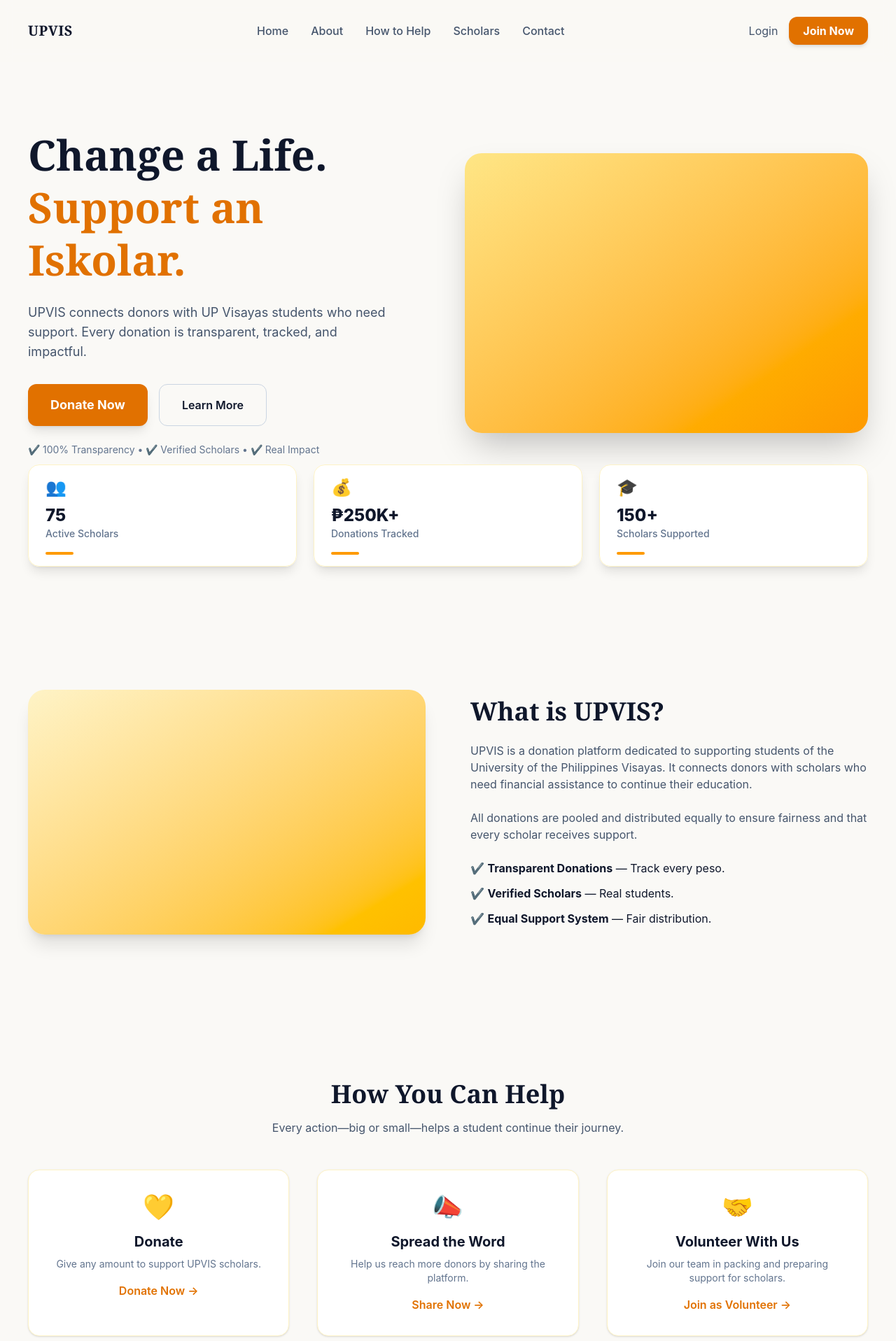
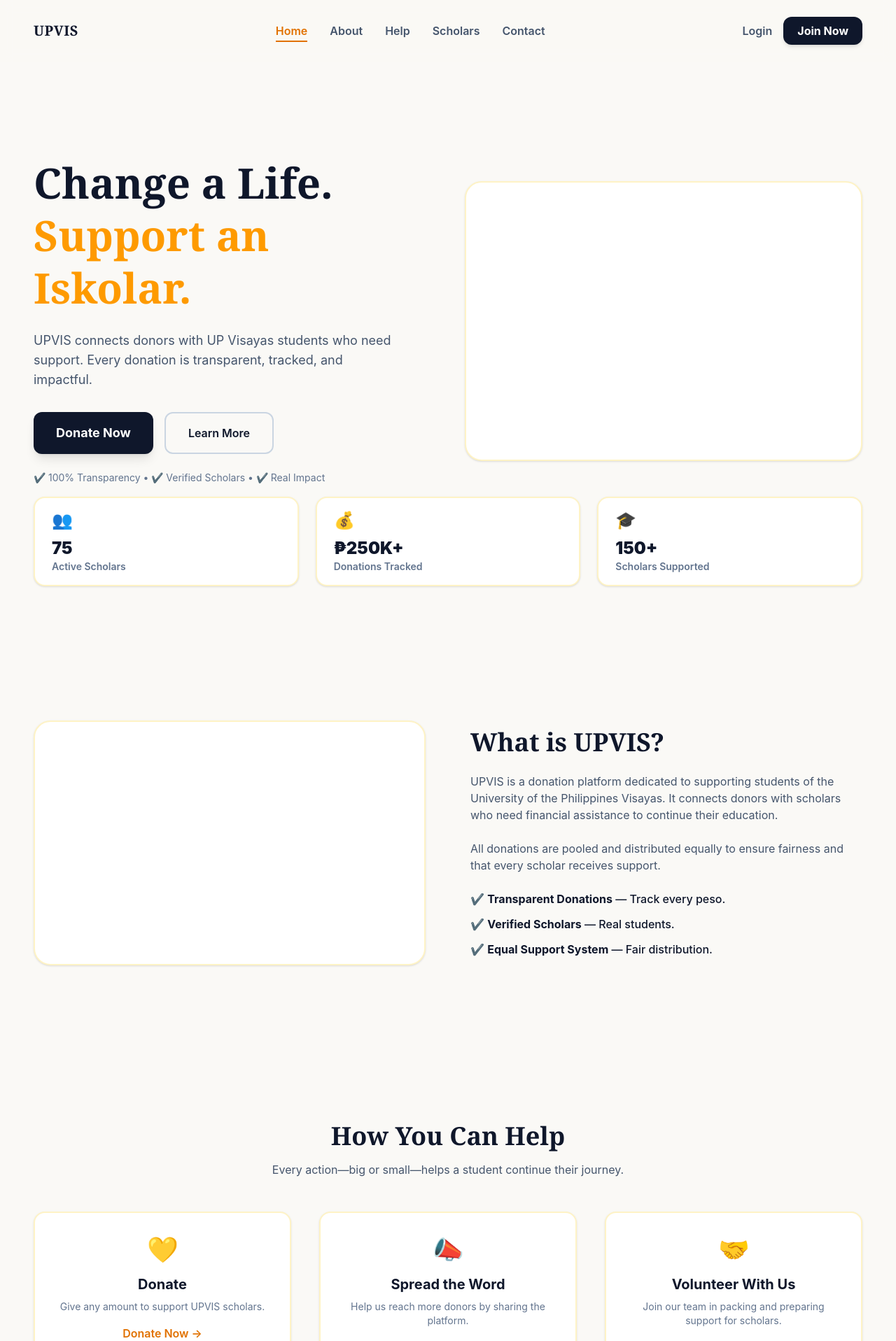
Before and after one commit to Hiagyl/upVIS, a React app in the folder frontend/: page / in a window 1280 px wide. Shown: the top 1917 px of the page at 70% size. Built offline with nearby package versions, Linux system fonts and the light colour scheme; the HTML template or start-up script is replaced by a standard one.

Commit message:
Landing page: sync colors with dashboard

```diff
--- a/frontend/src/pages/LandingPage.tsx
+++ b/frontend/src/pages/LandingPage.tsx
@@ -1,42 +1,100 @@
-import React from "react";
+import React, { useEffect, useState } from "react";
 import { useNavigate } from "react-router-dom";
+
+const sections = ["home", "about", "help", "scholars", "contact"];
 
 const LandingPage = () => {
   const navigate = useNavigate();
+  const [active, setActive] = useState("home");
 
   const scrollToSection = (id) => {
     const section = document.getElementById(id);
     section?.scrollIntoView({ behavior: "smooth" });
+    setActive(id);
   };
+
+  // 🔥 SCROLL ACTIVE NAV
+  useEffect(() => {
+    const handleScroll = () => {
+      let current = "home";
+
+      sections.forEach((id) => {
+        const el = document.getElementById(id);
+        if (el) {
+          const top = el.offsetTop - 150;
+          if (window.scrollY >= top) {
+            current = id;
+          }
+        }
+      });
+
+      setActive(current);
+    };
+
+    window.addEventListener("scroll", handleScroll);
+    return () => window.removeEventListener("scroll", handleScroll);
+  }, []);
+
+  // 🔥 FADE IN
+  useEffect(() => {
+    const elements = document.querySelectorAll(".fade-in");
+
+    const observer = new IntersectionObserver(
+      (entries) => {
+        entries.forEach((entry) => {
+          if (entry.isIntersecting) {
+            entry.target.classList.add("opacity-100", "translate-y-0");
+          }
+        });
+      },
+      { threshold: 0.2 }
+    );
+
+    elements.forEach((el) => observer.observe(el));
+
+    return () => observer.disconnect();
+  }, []);
 
   return (
     <div className="min-h-screen bg-[#FAF9F6] text-slate-900">
 
       {/* NAVBAR */}
-      <nav className="sticky top-0 bg-[#FAF9F6]/80 backdrop-blur z-50 flex items-center justify-between px-10 py-6 max-w-7xl mx-auto">
+      <nav className="sticky top-0 bg-[#FAF9F6]/90 backdrop-blur z-50 flex items-center justify-between px-12 py-6 max-w-7xl mx-auto">
         <h1 className="text-xl font-serif font-black tracking-wide">
           UPVIS
         </h1>
 
-        <div className="hidden md:flex items-center gap-8 text-slate-600 font-medium">
-          <button onClick={() => scrollToSection("home")} className="hover:text-amber-600">Home</button>
-          <button onClick={() => scrollToSection("about")} className="hover:text-amber-600">About</button>
-          <button onClick={() => scrollToSection("help")} className="hover:text-amber-600">How to Help</button>
-          <button onClick={() => scrollToSection("scholars")} className="hover:text-amber-600">Scholars</button>
-          <button onClick={() => scrollToSection("contact")} className="hover:text-amber-600">Contact</button>
+        <div className="hidden md:flex items-center gap-8 font-semibold">
+          {sections.map((sec) => (
+            <button
+              key={sec}
+              onClick={() => scrollToSection(sec)}
+              className={`relative transition ${
+                active === sec ? "text-amber-600" : "text-slate-600"
+              }`}
+            >
+              {sec.charAt(0).toUpperCase() + sec.slice(1)}
+
+              <span
+                className={`absolute left-0 -bottom-1 h-[2px] bg-amber-600 transition-all duration-300 ${
+                  active === sec ? "w-full" : "w-0"
+                }`}
+              ></span>
+            </button>
+          ))}
         </div>
 
         <div className="flex items-center gap-4">
           <button
             onClick={() => navigate("/login")}
-            className="text-slate-600 hover:text-amber-600"
+            className="text-slate-600 hover:text-amber-600 font-semibold"
           >
             Login
           </button>
 
           <button
             onClick={() => navigate("/register")}
-            className="bg-amber-600 text-white px-5 py-2 rounded-xl font-bold hover:bg-slate-900 transition shadow-md"
+            className="bg-slate-900 text-white px-5 py-2 rounded-xl font-bold hover:bg-amber-600 transition shadow-md"
           >
             Join Now
           </button>
@@ -44,13 +102,13 @@
       </nav>
 
       {/* HERO */}
-      <section id="home" className="px-10 py-24 max-w-7xl mx-auto grid md:grid-cols-2 gap-12 items-center">
+      <section id="home" className="fade-in opacity-0 translate-y-6 transition-all duration-700 px-12 py-28 max-w-7xl mx-auto grid md:grid-cols-2 gap-12 items-center">
 
         <div>
           <h1 className="text-5xl md:text-6xl font-serif font-black leading-tight mb-6">
             Change a Life.
             <br />
-            <span className="text-amber-600">Support an Iskolar.</span>
+            <span className="text-amber-500">Support an Iskolar.</span>
           </h1>
 
           <p className="text-lg text-slate-600 mb-8 max-w-lg">
@@ -61,14 +119,14 @@
           <div className="flex gap-4">
             <button
               onClick={() => navigate("/register")}
-              className="bg-amber-600 hover:bg-slate-900 text-white px-8 py-4 rounded-xl font-bold text-lg shadow-lg transition"
+              className="bg-slate-900 hover:bg-amber-600 text-white px-8 py-4 rounded-xl font-bold text-lg shadow-lg transition hover:scale-105"
             >
               Donate Now
             </button>
 
             <button
               onClick={() => scrollToSection("about")}
-              className="border border-slate-300 px-8 py-4 rounded-xl font-semibold hover:bg-slate-100 transition"
+              className="border-2 border-slate-300 px-8 py-4 rounded-xl font-semibold hover:bg-slate-100 transition"
             >
               Learn More
             </button>
@@ -80,52 +138,46 @@
         </div>
 
         <div className="relative">
-          <div className="w-full h-[400px] bg-gradient-to-br from-amber-200 to-amber-500 rounded-3xl shadow-2xl"></div>
+          <div className="w-full h-[400px] bg-white border-2 border-amber-100 rounded-3xl shadow-sm"></div>
         </div>
 
       </section>
 
       {/* STATS */}
-      <section className="relative max-w-7xl mx-auto -mt-[85px] z-10 px-10 mb-20">
+      <section className="fade-in opacity-0 translate-y-6 transition-all duration-700 relative max-w-7xl mx-auto -mt-[95px] z-10 px-12 mb-20">
         <div className="grid grid-cols-1 md:grid-cols-3 gap-6">
 
-          {/* CARD 1 - ACTIVE SCHOLARS */}
-          <div className="bg-white/95 backdrop-blur-md border border-amber-100 rounded-2xl px-6 py-4 shadow-lg hover:shadow-2xl transition hover:-translate-y-1">
+          <div className="bg-white border-2 border-amber-100 rounded-2xl px-6 py-4 shadow-sm hover:shadow-xl hover:-translate-y-1 transition">
             <div className="text-2xl mb-2">👥</div>
-            <h2 className="text-2xl font-extrabold text-slate-900">75</h2>
-            <p className="text-sm text-slate-500 font-medium">
+            <h2 className="text-2xl font-black">75</h2>
+            <p className="text-sm text-slate-500 font-semibold">
               Active Scholars
             </p>
-            <div className="mt-4 h-1 w-10 bg-amber-500 rounded-full"></div>
           </div>
 
-          {/* CARD 2 - DONATIONS */}
-          <div className="bg-white/95 backdrop-blur-md border border-amber-100 rounded-2xl px-6 py-4 shadow-lg hover:shadow-2xl transition hover:-translate-y-1">
+          <div className="bg-white border-2 border-amber-100 rounded-2xl px-6 py-4 shadow-sm hover:shadow-xl hover:-translate-y-1 transition">
             <div className="text-2xl mb-2">💰</div>
-            <h2 className="text-2xl font-extrabold text-slate-900">₱250K+</h2>
-            <p className="text-sm text-slate-500 font-medium">
+            <h2 className="text-2xl font-black">₱250K+</h2>
+            <p className="text-sm text-slate-500 font-semibold">
               Donations Tracked
             </p>
-            <div className="mt-4 h-1 w-10 bg-amber-500 rounded-full"></div>
           </div>
 
-          {/* CARD 3 - TOTAL SCHOLARS */}
-          <div className="bg-white/95 backdrop-blur-md border border-amber-100 rounded-2xl px-6 py-4 shadow-lg hover:shadow-2xl transition hover:-translate-y-1">
+          <div className="bg-white border-2 border-amber-100 rounded-2xl px-6 py-4 shadow-sm hover:shadow-xl hover:-translate-y-1 transition">
             <div className="text-2xl mb-2">🎓</div>
-            <h2 className="text-2xl font-extrabold text-slate-900">150+</h2>
-            <p className="text-sm text-slate-500 font-medium">
+            <h2 className="text-2xl font-black">150+</h2>
+            <p className="text-sm text-slate-500 font-semibold">
               Scholars Supported
             </p>
-            <div className="mt-4 h-1 w-10 bg-amber-500 rounded-full"></div>
           </div>
 
         </div>
       </section>
 
       {/* ABOUT */}
-      <section id="about" className="px-10 py-24 max-w-7xl mx-auto grid md:grid-cols-2 gap-16 items-center">
+      <section id="about" className="fade-in opacity-0 translate-y-6 transition-all duration-700 px-12 py-28 max-w-7xl mx-auto grid md:grid-cols-2 gap-16 items-center">
 
-        <div className="bg-gradient-to-br from-amber-100 to-amber-400 h-[350px] rounded-3xl shadow-xl"></div>
+        <div className="bg-white border-2 border-amber-100 h-[350px] rounded-3xl shadow-sm"></div>
 
         <div>
           <h2 className="text-4xl font-serif font-black mb-6">
@@ -143,7 +195,7 @@
             and that every scholar receives support.
           </p>
 
-          <div className="space-y-3">
+          <div className="space-y-3 font-medium">
             <p>✔ <strong>Transparent Donations</strong> — Track every peso.</p>
             <p>✔ <strong>Verified Scholars</strong> — Real students.</p>
             <p>✔ <strong>Equal Support System</strong> — Fair distribution.</p>
@@ -153,7 +205,7 @@
       </section>
 
       {/* HOW TO HELP */}
-      <section id="help" className="px-10 py-28 max-w-7xl mx-auto text-center">
+      <section id="help" className="fade-in opacity-0 translate-y-6 transition-all duration-700 px-12 py-28 max-w-7xl mx-auto text-center">
 
         <h2 className="text-4xl font-serif font-black mb-4">
           How You Can Help
@@ -165,38 +217,35 @@
 
         <div className="grid md:grid-cols-3 gap-10">
 
-          {/* DONATE */}
-          <div className="group bg-white p-8 rounded-2xl border border-amber-100 shadow-sm hover:shadow-xl hover:-translate-y-2 transition cursor-pointer">
+          <div className="bg-white p-8 rounded-2xl border-2 border-amber-100 shadow-sm hover:shadow-xl transition hover:-translate-y-1">
             <div className="text-4xl mb-4">💛</div>
             <h3 className="text-xl font-bold mb-2">Donate</h3>
             <p className="text-slate-500 text-sm mb-4">
               Give any amount to support UPVIS scholars.
             </p>
-            <span className="text-amber-600 font-semibold group-hover:underline">
+            <span className="text-amber-600 font-semibold">
               Donate Now →
             </span>
           </div>
 
-          {/* SHARE */}
-          <div className="group bg-white p-8 rounded-2xl border border-amber-100 shadow-sm hover:shadow-xl hover:-translate-y-2 transition cursor-pointer">
+          <div className="bg-white p-8 rounded-2xl border-2 border-amber-100 shadow-sm hover:shadow-xl transition hover:-translate-y-1">
             <div className="text-4xl mb-4">📣</div>
             <h3 className="text-xl font-bold mb-2">Spread the Word</h3>
             <p className="text-slate-500 text-sm mb-4">
               Help us reach more donors by sharing the platform.
             </p>
-            <span className="text-amber-600 font-semibold group-hover:underline">
+            <span className="text-amber-600 font-semibold">
               Share Now →
             </span>
           </div>
 
-          {/* VOLUNTEER / PARTNER */}
-          <div className="group bg-white p-8 rounded-2xl border border-amber-100 shadow-sm hover:shadow-xl hover:-translate-y-2 transition cursor-pointer">
+          <div className="bg-white p-8 rounded-2xl border-2 border-amber-100 shadow-sm hover:shadow-xl transition hover:-translate-y-1">
             <div className="text-4xl mb-4">🤝</div>
             <h3 className="text-xl font-bold mb-2">Volunteer With Us</h3>
             <p className="text-slate-500 text-sm mb-4">
               Join our team in packing and preparing support for scholars.
             </p>
-            <span className="text-amber-600 font-semibold group-hover:underline">
+            <span className="text-amber-600 font-semibold">
               Join as Volunteer →
             </span>
           </div>
@@ -206,9 +255,9 @@
       </section>
 
       {/* SCHOLARS */}
-      <section id="scholars" className="px-10 py-24 max-w-7xl mx-auto grid md:grid-cols-2 gap-16 items-center">
+      <section id="scholars" className="fade-in opacity-0 translate-y-6 transition-all duration-700 px-12 py-24 max-w-7xl mx-auto grid md:grid-cols-2 gap-16 items-center">
 
-        <div className="bg-slate-200 h-[350px] rounded-3xl"></div>
+        <div className="bg-white border-2 border-amber-100 h-[350px] rounded-3xl shadow-sm"></div>
 
         <div>
           <h2 className="text-3xl font-serif font-black mb-4">
@@ -222,7 +271,7 @@
 
           <button
             onClick={() => navigate("/register")}
-            className="bg-amber-600 text-white px-6 py-3 rounded-xl font-bold hover:bg-slate-900 transition"
+            className="bg-slate-900 text-white px-6 py-3 rounded-xl font-bold hover:bg-amber-600 transition"
           >
             Help a Scholar
           </button>
@@ -230,8 +279,8 @@
 
       </section>
 
-      {/* CONTACT (UPGRADED) */}
-      <section id="contact" className="px-10 py-28 bg-white">
+      {/* CONTACT */}
+      <section id="contact" className="fade-in opacity-0 translate-y-6 transition-all duration-700 px-12 py-28 bg-white">
         <div className="max-w-5xl mx-auto text-center">
 
           <h2 className="text-4xl md:text-5xl font-serif font-black mb-6">
@@ -243,25 +292,21 @@
             We’d love to hear from you.
           </p>
 
-          {/* CONTACT OPTIONS */}
           <div className="grid md:grid-cols-3 gap-6 mb-12">
 
-            {/* EMAIL */}
-            <div className="bg-[#FAF9F6] border border-amber-100 rounded-2xl p-6 hover:shadow-lg transition">
+            <div className="bg-[#FAF9F6] border-2 border-amber-100 rounded-2xl p-6">
               <div className="text-3xl mb-3">📧</div>
               <h3 className="font-bold text-lg mb-1">Email Us</h3>
               <p className="text-sm text-slate-500">support@upvis.org</p>
             </div>
 
-            {/* FACEBOOK / SOCIAL */}
-            <div className="bg-[#FAF9F6] border border-amber-100 rounded-2xl p-6 hover:shadow-lg transition">
+            <div className="bg-[#FAF9F6] border-2 border-amber-100 rounded-2xl p-6">
               <div className="text-3xl mb-3">📱</div>
               <h3 className="font-bold text-lg mb-1">Message Us</h3>
               <p className="text-sm text-slate-500">Facebook / Messenger</p>
             </div>
 
-            {/* LOCATION */}
-            <div className="bg-[#FAF9F6] border border-amber-100 rounded-2xl p-6 hover:shadow-lg transition">
+            <div className="bg-[#FAF9F6] border-2 border-amber-100 rounded-2xl p-6">
               <div className="text-3xl mb-3">📍</div>
               <h3 className="font-bold text-lg mb-1">Visit Us</h3>
               <p className="text-sm text-slate-500">UP Visayas, Iloilo</p>
@@ -269,10 +314,9 @@
 
           </div>
 
-          {/* CTA BUTTON */}
           <button
             onClick={() => navigate("/register")}
-            className="bg-amber-600 text-white px-8 py-4 rounded-xl font-bold shadow-lg hover:bg-slate-900 transition"
+            className="bg-slate-900 text-white px-8 py-4 rounded-xl font-bold shadow-lg hover:bg-amber-600 transition"
           >
             Contact Us
           </button>
@@ -280,34 +324,26 @@
         </div>
       </section>
 
-      {/* FINAL CTA (COMPACT VERSION) */}
-      <section className="relative py-20 px-10 bg-gradient-to-br from-amber-500 via-amber-600 to-orange-600 text-white overflow-hidden">
+      {/* FINAL CTA */}
+      <section className="fade-in opacity-0 translate-y-6 transition-all duration-700 relative py-20 px-12 bg-slate-900 text-white overflow-hidden">
 
-        {/* background glow */}
-        <div className="absolute inset-0 opacity-20 bg-[radial-gradient(circle_at_top,_white,_transparent_70%)]"></div>
-
-        {/* subtle shapes */}
-        <div className="absolute top-10 left-10 w-24 h-24 bg-white/10 rounded-full blur-2xl"></div>
-        <div className="absolute bottom-10 right-10 w-28 h-28 bg-white/10 rounded-full blur-2xl"></div>
-
-        <div className="relative max-w-4xl mx-auto text-center">
+        <div className="max-w-4xl mx-auto text-center">
 
           <h2 className="text-3xl md:text-4xl font-serif font-black leading-tight mb-5">
             Be the Reason Someone
             <br />
-            <span className="text-amber-100">Stays in School</span>
+            <span className="text-amber-300">Stays in School</span>
           </h2>
 
           <p className="text-amber-100 text-base max-w-xl mx-auto mb-6">
             Your donation helps students continue their education and build a better future.
           </p>
 
-          {/* BUTTONS */}
           <div className="flex flex-col sm:flex-row justify-center gap-3">
 
             <button
               onClick={() => navigate("/register")}
-              className="bg-white text-amber-600 px-6 py-3 rounded-xl font-bold shadow-md hover:bg-slate-100 transition"
+              className="bg-white text-slate-900 px-6 py-3 rounded-xl font-bold shadow-md hover:bg-amber-100 transition"
             >
               Start Donating
             </button>
@@ -321,7 +357,6 @@
 
           </div>
 
-          {/* TRUST LINE */}
           <p className="text-sm text-amber-100/80 mt-5">
             ✔ 100% Transparency • ✔ Verified Scholars • ✔ Real Impact
           </p>
```
